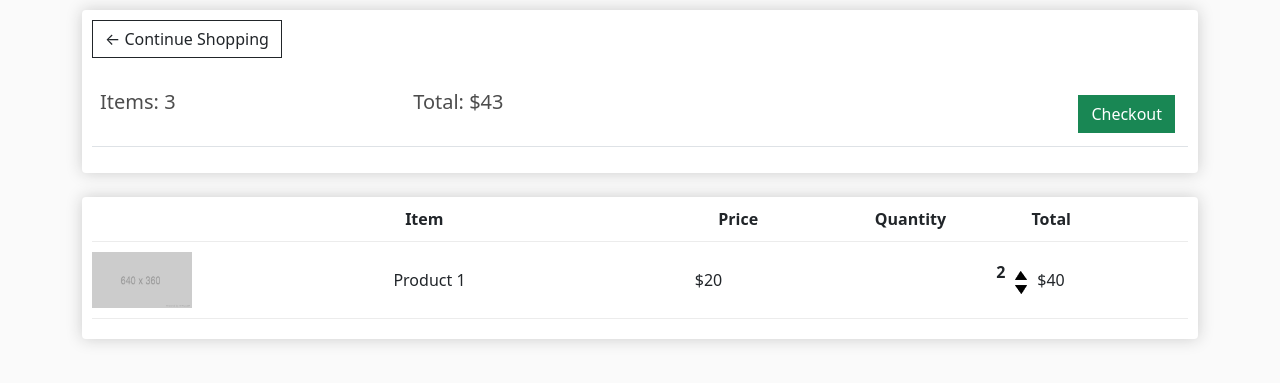
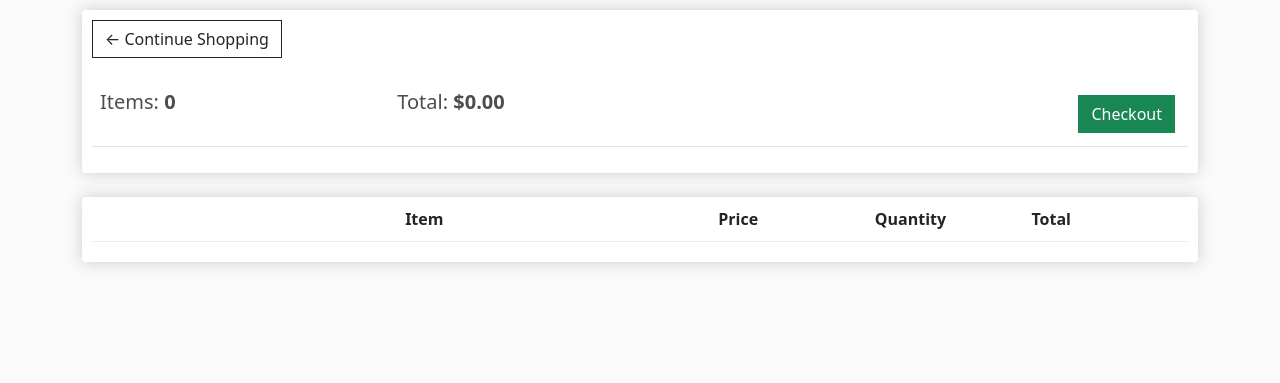
Before and after one commit to Sakkadas/ecommerce, a Django app: page /cart/ in a window 1280 px wide. Shown: the part 68-451 px from the top of the page. Run offline with Django 3.2, Linux system fonts and the light colour scheme; lists and menus that the app fills with data are empty.

Commit message:
make cart view dynamic

```diff
--- a/ecommerce/store/templates/store/cart.html
+++ b/ecommerce/store/templates/store/cart.html
@@ -5,24 +5,25 @@
 	<div class="row">
 		<div class="col-lg-12">
 			<div class="box-element">
-            <a class="btn btn-outline-dark" href="{% url 'store' %}">&#x2190; Continue Shopping</a>
+
+				<a  class="btn btn-outline-dark" href="{% url 'store' %}">&#x2190; Continue Shopping</a>
 
 				<br>
 				<br>
 
 				<table class="table">
 					<tr>
-                    <th><h5>Items: <storn>3</storn></h5></th>
-                    <th><h5>Total: <storn>$43</storn></h5></th>
+						<th><h5>Items: <strong>{{order.get_cart_items}}</strong></h5></th>
+						<th><h5>Total:<strong> ${{order.get_cart_total|floatformat:2}}</strong></h5></th>
 						<th>
-                        <a style="float:right;margin:5px;" class="btn btn-success" href="{% url 'checkout' %}">Checkout</a>
+							<a  style="float:right; margin:5px;" class="btn btn-success" href="{% url 'checkout' %}">Checkout</a>
 						</th>
 					</tr>
 				</table>
+
 			</div>
 
 			<br>
-
 			<div class="box-element">
 				<div class="cart-row">
 					<div style="flex:2"></div>
@@ -31,21 +32,22 @@
 					<div style="flex:1"><strong>Quantity</strong></div>
 					<div style="flex:1"><strong>Total</strong></div>
 				</div>
+				{% for item in items %}
+				<div class="cart-row">
+					<div style="flex:2"><img class="row-image" src="{{item.product.imageURL}}"></div>
+					<div style="flex:2"><p>{{item.product.name}}</p></div>
+					<div style="flex:1"><p>${{item.product.price|floatformat:2}}</p></div>
+					<div style="flex:1">
+						<p class="quantity">{{item.quantity}}</p>
+						<div class="quantity">
+							<img data-product="{{item.product.id}}" data-action="add" class="chg-quantity update-cart" src="{% static  'images/arrow-up.png' %}">
 
-            <div class="cart-row">
-                <div style="flex:2"><img class="row-image" src="{% static 'images/placeholder.png' %}"></div>
-                <div style="flex:2">Product 1</div>
-                <div style="flex:1">$20</div>
-                <div style="flex:1"></div>
-                    <p class="quantity">2</p>
-                    <div class="quantity">
-                        <img class="chg-quantity" src="{% static  'images/arrow-up.png' %}">
-
-                        <img class="chg-quantity" src="{% static  'images/arrow-down.png' %}">
+							<img data-product="{{item.product.id}}" data-action="remove" class="chg-quantity update-cart" src="{% static  'images/arrow-down.png' %}">
 						</div>
-                <div style="flex:1">$40</div>
 					</div>
-
+					<div style="flex:1"><p>${{item.get_total|floatformat:2}}</p></div>
+				</div>
+				{% endfor %}
 			</div>
 		</div>
 	</div>
--- a/ecommerce/store/views.py
+++ b/ecommerce/store/views.py
@@ -9,7 +9,14 @@ def store(request):
 
 
 def cart(request):
-    context = {}
+    if request.user.is_authenticated:
+        customer = request.user.customer
+        order, created = Order.objects.get_or_create(customer=customer, complete=False)
+        items = order.orderitem_set.all()
+    else:
+        items = []
+        order = {'get_cart_total': 0, 'get_cart_items': 0}
+    context = {"items": items, 'order': order}
     return render(request, 'store/cart.html', context)
 
 
```
Also changed, not shown: ecommerce/store/models.py (+18 -0 lines), ecommerce/static/images/book.jpeg (deleted). Lines whose indentation alone changed are shown as unchanged.
